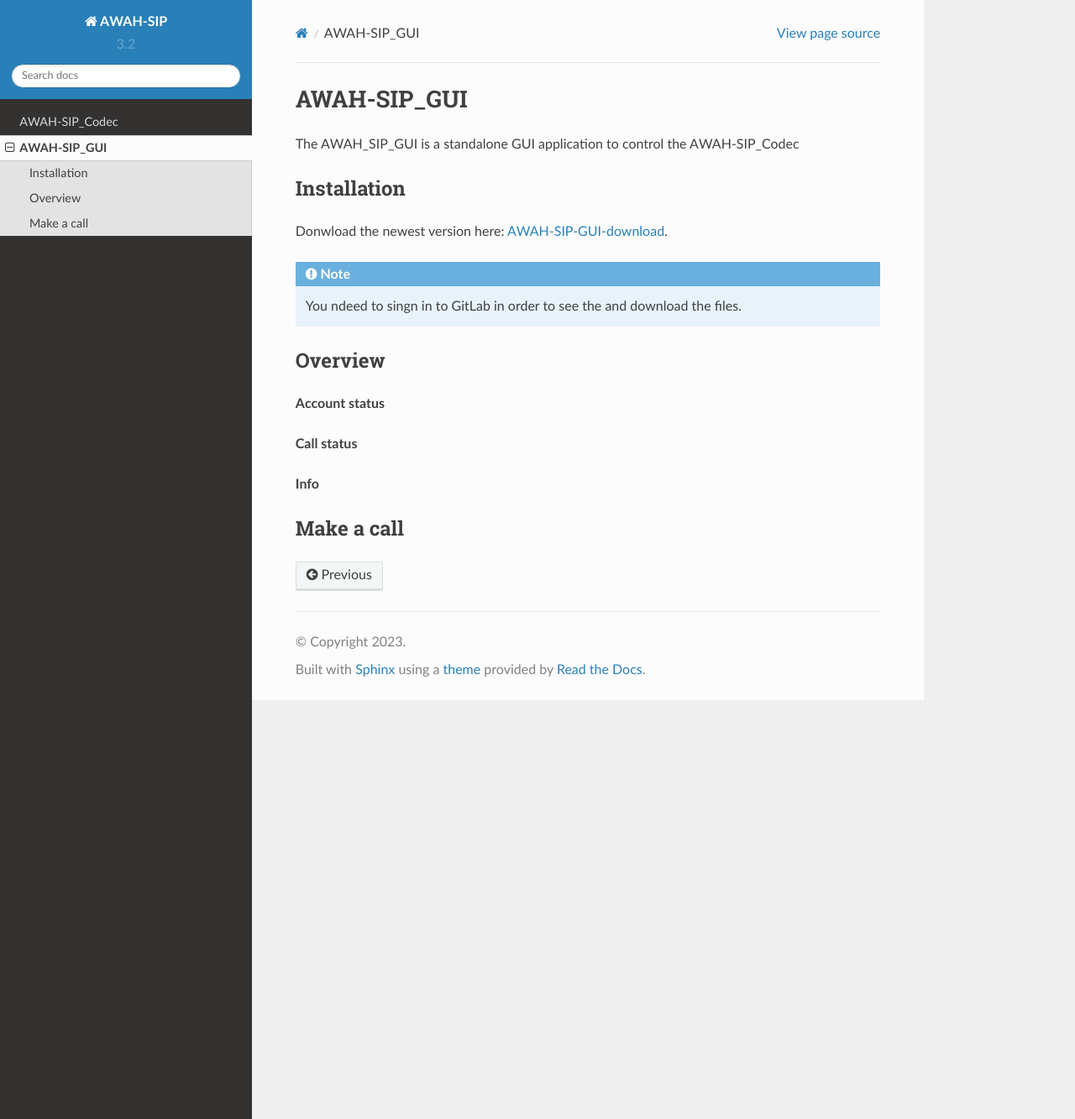
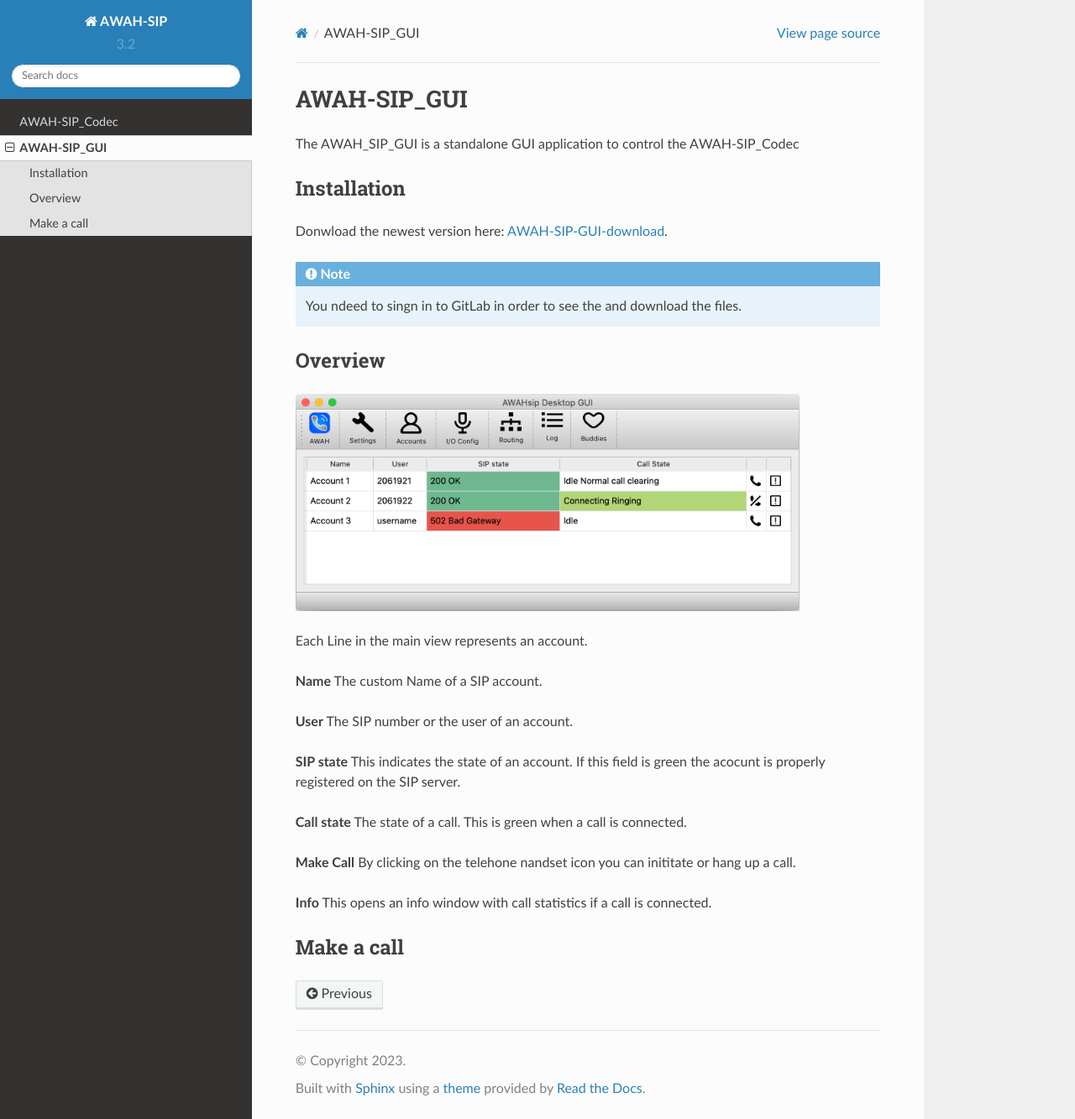
Before and after one commit to AWAH-SIP/AWAH-SIP_Documentation, a Sphinx documentation site: the page built from docs/source/AWAH-SIP_GUI.rst, in a window 1280 px wide and 1333 px high. Shown: the whole window at 84% size. Built offline with Sphinx 7.4.7 and the Read the Docs theme 2.0.0, drawn with Linux system fonts in a browser that asks for light colours.

Commit message:
added overview

```diff
--- a/docs/source/AWAH-SIP_GUI.rst
+++ b/docs/source/AWAH-SIP_GUI.rst
@@ -19,11 +19,24 @@
 Overview
 --------
 
-**Account status**
+.. image:: images/GUI-Overview.png
+  :width: 600
+  :alt: GUI overwiew
 
-**Call status**
+Each Line in the main view represents an account.
 
-**Info**
+
+**Name** The custom Name of a SIP account.
+
+**User** The SIP number or the user of an account.
+
+**SIP state** This indicates the state of an account. If this field is green the acocunt is properly registered on the SIP server.
+
+**Call state** The state of a call. This is green when a call is connected.
+
+**Make Call** By clicking on the telehone nandset icon you can inititate or hang up a call.
+
+**Info** This opens an info window with call statistics if a call is connected.
 
 Make a call
 -----------
```
Also changed, not shown: docs/source/images/GUI-Overview.png (added).
